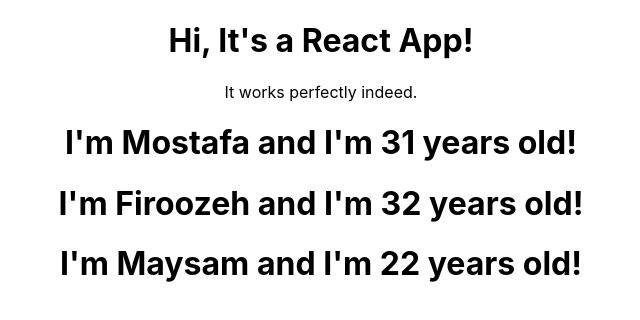
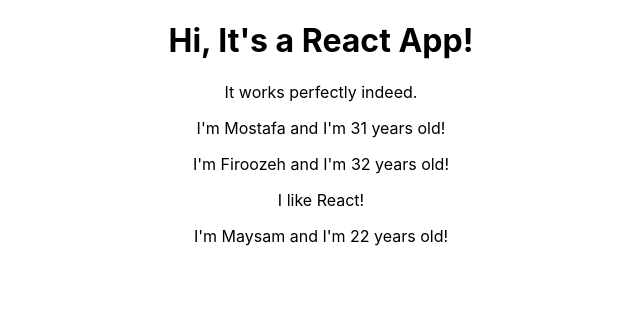
Before and after one commit to lomanatech/mostafasaadatnia, a React (Create React App) app: page / in a window 1280 px wide. Shown: the top 320 px of the page, without its empty margins (319-959 px from the left). Built offline with nearby package versions, Linux system fonts and the light colour scheme.

Commit message:
pass content as props.children to non self-closed Person tag

```diff
--- a/src/App.tsx
+++ b/src/App.tsx
@@ -9,7 +9,7 @@ function App() {
       <h1>Hi, It's a React App!</h1>
       <p>It works perfectly indeed.</p>
       <Person name="Mostafa" age="31" />
-      <Person name="Firoozeh" age="32" />
+      <Person name="Firoozeh" age="32">I like React!</Person>
       <Person name="Maysam" age="22" />
     </div>
   );
--- a/src/Person/Person.tsx
+++ b/src/Person/Person.tsx
@@ -1,7 +1,12 @@
 import React from 'react'
 
 const person = (props: any) => {
-    return <h1>I'm {props.name} and I'm {props.age} years old!</h1>
+    return (
+        <div>
+            <p>I'm {props.name} and I'm {props.age} years old!</p>
+            <p>{props.children}</p>
+        </div>
+    );
 }
 
 export default person;
```
